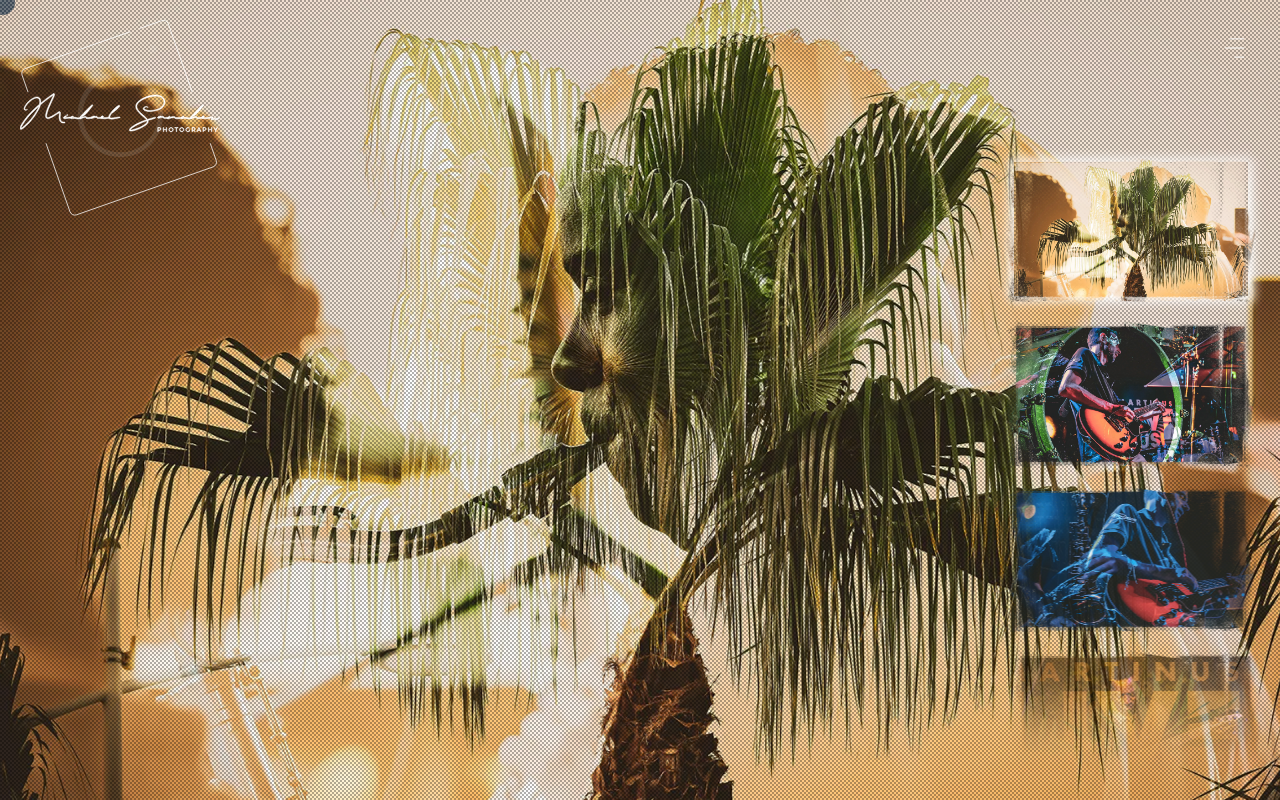
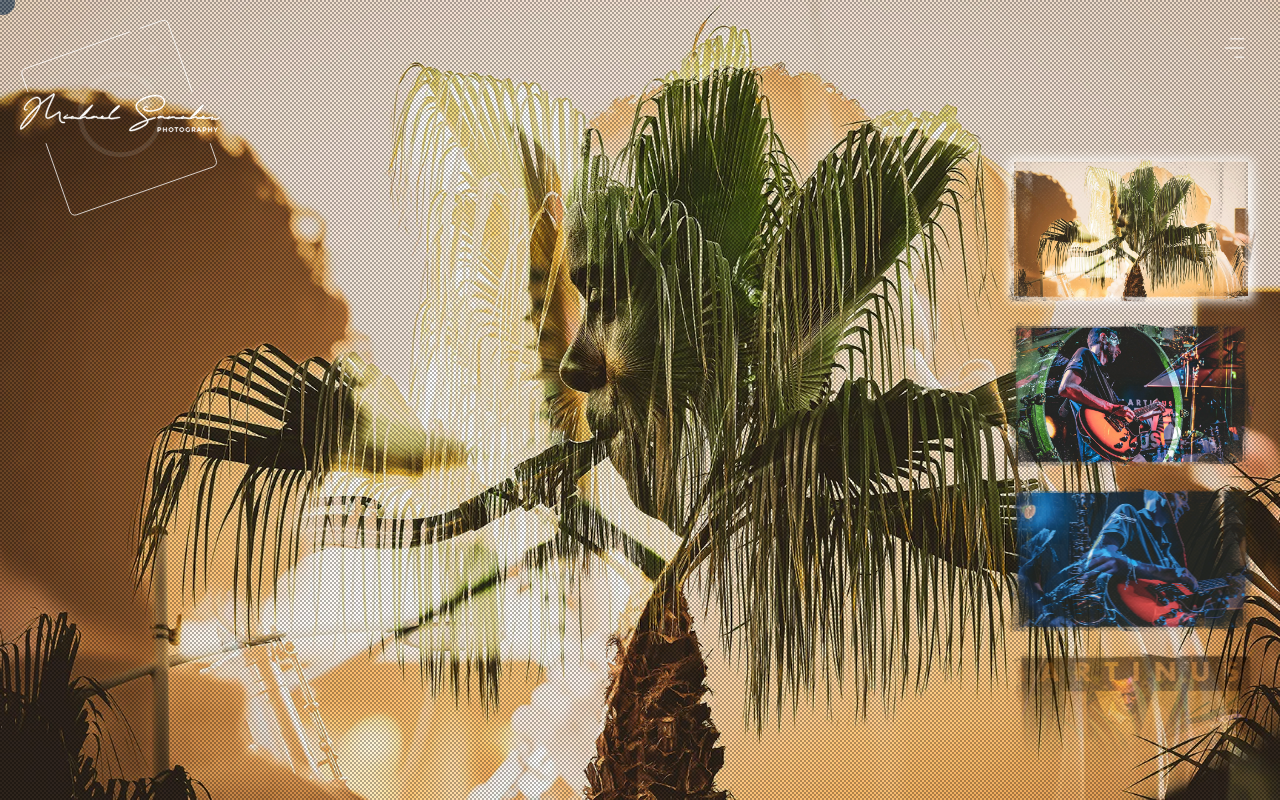
Before and after one commit to MickaelAustoni/ms-photographer, a Next.js app: page /event in a window 1280 px wide. Built offline with nearby package versions, Linux system fonts and the light colour scheme.

Commit message:
fix: scale background

```diff
--- a/src/components/DataDisplay/FullScreenGallery.tsx
+++ b/src/components/DataDisplay/FullScreenGallery.tsx
@@ -150,7 +150,6 @@ export default function FullScreenGallery({images, Context = ContextFallback}: F
         style={{
           y: smoothY,
           x: smoothX,
-          scale: 1.1,
         }}
       >
         <ImageBackground src={selectedImageSrc}/>
@@ -172,7 +171,6 @@ export default function FullScreenGallery({images, Context = ContextFallback}: F
           maskSize: "8400% 100%",
           WebkitAnimation: `sprite-play ${SPRITE_ANIMATION_DURATION}s steps(83) forwards`,
           animation: `sprite-play ${SPRITE_ANIMATION_DURATION}s steps(83) forwards`,
-          scale: 1.1,
         }}
       >
         {maskSrc && <ImageBackground src={maskSrc}/>}
```
